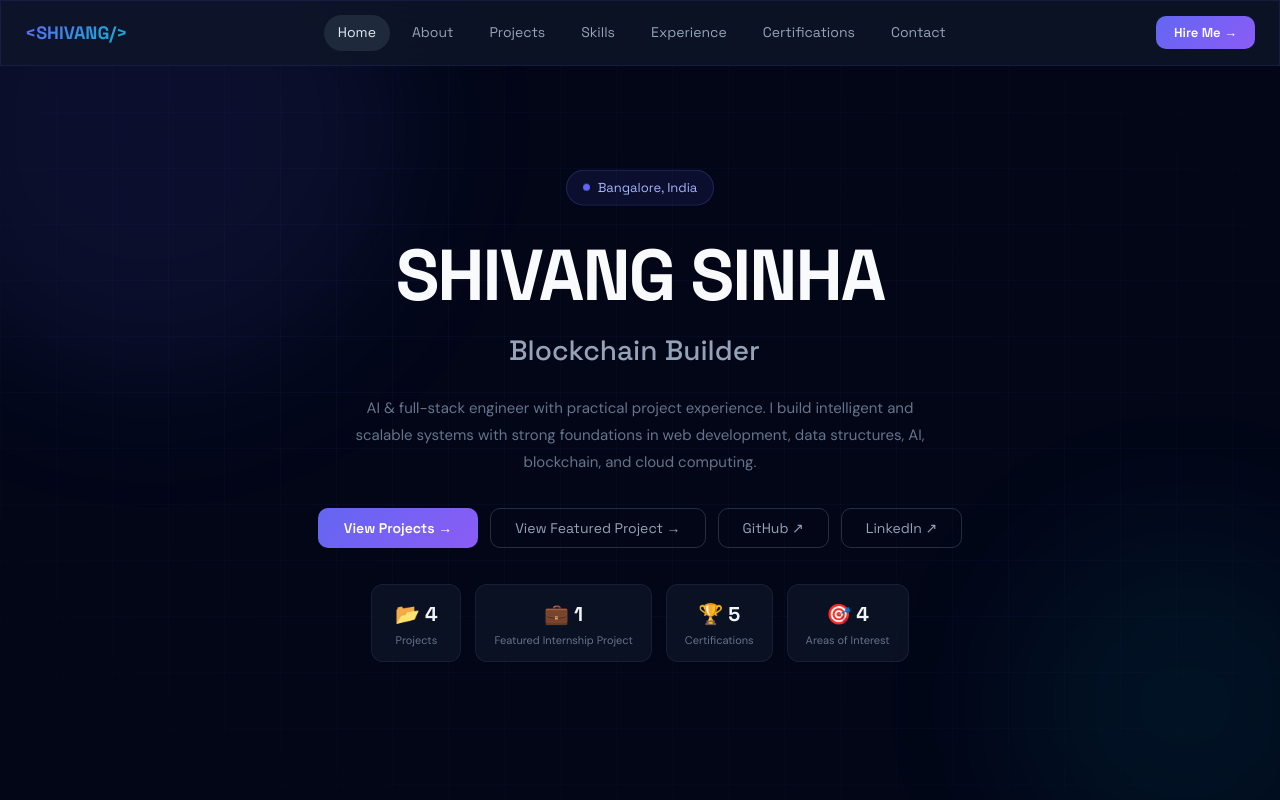
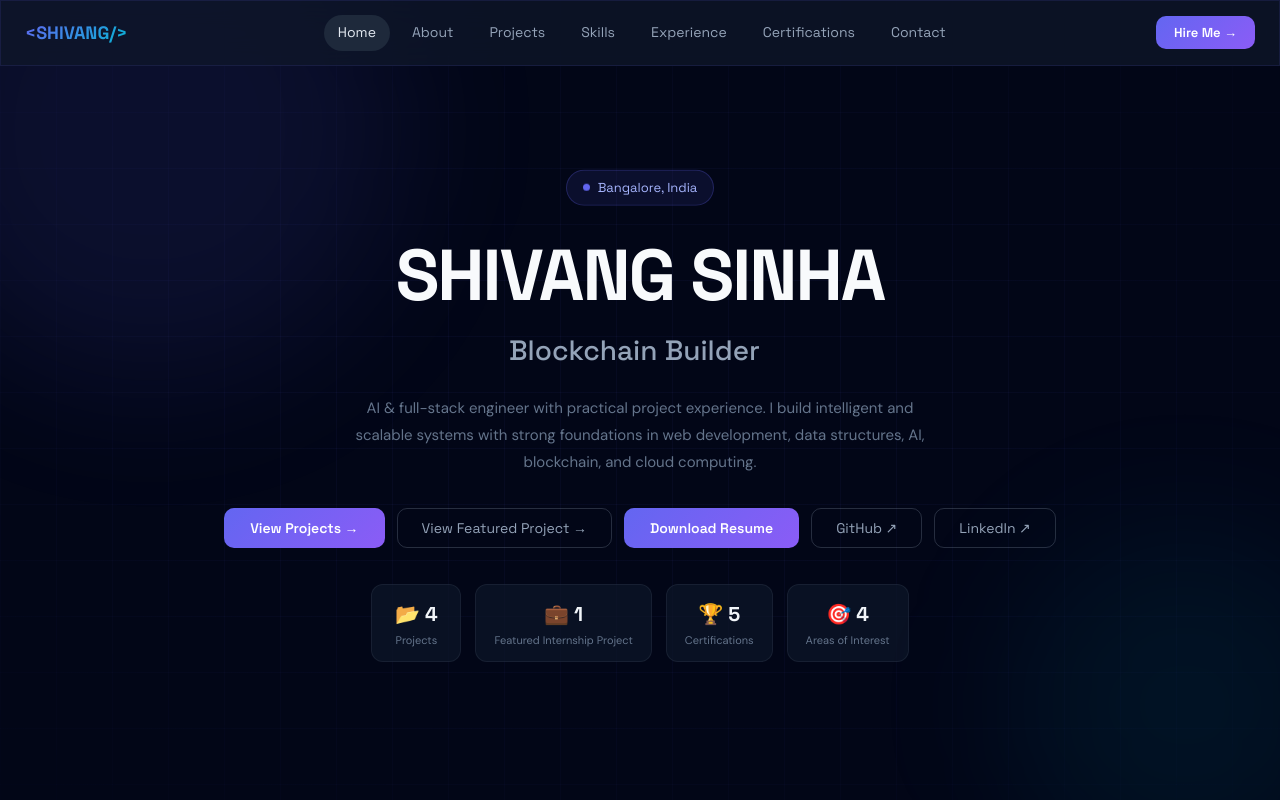
Before and after one commit to ShivangSinha19/portfolio-, a React (Vite) app: page / in a window 1280 px wide. Shown: the top 800 px of the page. Built offline with nearby package versions, Linux system fonts and the light colour scheme.

Commit message:
feat: add Download Resume button; update hero titles; add placeholder resume.pdf

```diff
--- a/src/Portfolio.jsx
+++ b/src/Portfolio.jsx
@@ -327,7 +327,7 @@ export default function Portfolio(){
           </h1>
 
             <h2 style={{fontFamily:"'Space Grotesk',sans-serif",fontWeight:500,fontSize:"clamp(18px,3vw,28px)",color:"#94a3b8",marginBottom:20,minHeight:40}}>
-            <TypeWriter texts={["AI & Web Developer","Blockchain Builder","Cloud Computing Learner","Full-stack Engineer"]}/>
+            <TypeWriter texts={["AI & Web Developer","Blockchain Builder","Cloud & Backend Enthusiast","Cloud-Native Developer","AI & Cloud Developer","Full-stack Engineer"]}/>
           </h2>
 
           <p style={{maxWidth:580,margin:"0 auto 32px",fontSize:15,color:"#64748b",lineHeight:1.8}}>
@@ -337,6 +337,9 @@ export default function Portfolio(){
           <div className="hero-actions" style={{display:"flex",gap:12,justifyContent:"center",flexWrap:"wrap",marginBottom:36}}>
             <button className="btn-primary" onClick={()=>scrollTo("Projects")}>View Projects →</button>
             <button className="btn-outline" onClick={()=>scrollTo("featured-internship")}>View Featured Project →</button>
+            <a href="/resume.pdf" download style={{textDecoration:"none"}}>
+              <button className="btn-primary">Download Resume</button>
+            </a>
             <a href="https://github.com/ShivangSinha19" target="_blank" rel="noreferrer" style={{textDecoration:"none"}}>
               <button className="btn-outline">GitHub ↗</button>
             </a>
```
Also changed, not shown: 1 other file (tests, documents, lock files or other folders).
